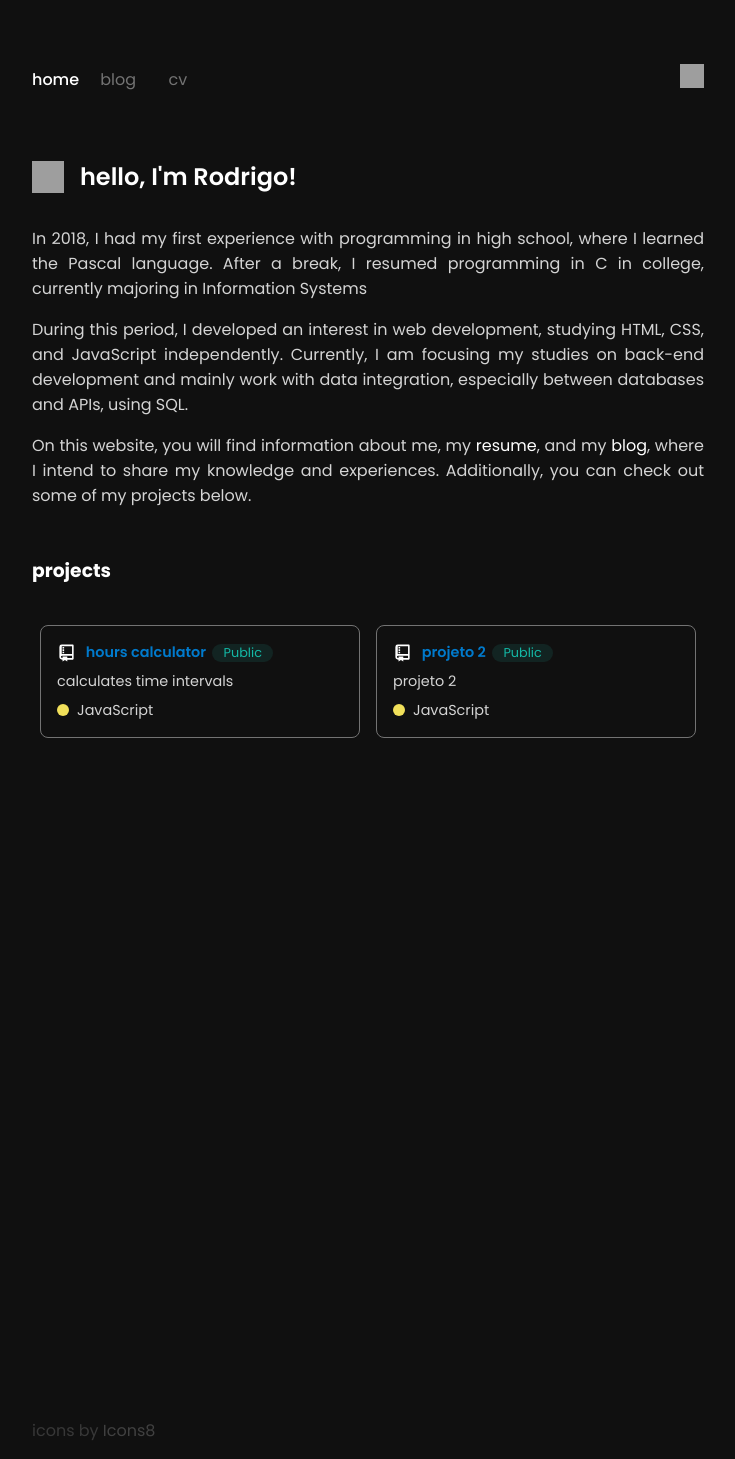
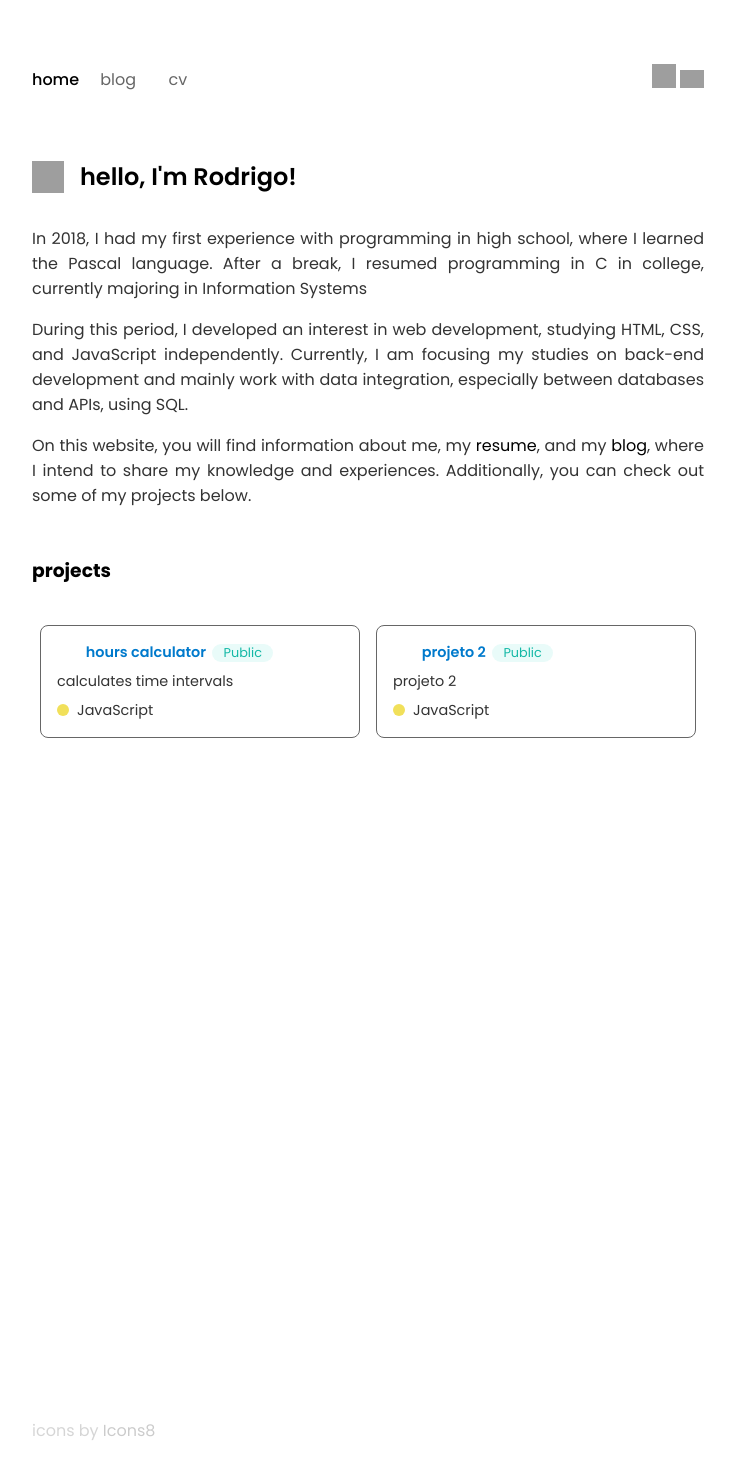
Before and after one commit to rodrigoacs/lab, a PHP site: page / in a window 1280 px wide. Shown: the whole page, without its empty margins (272-1007 px from the left). Run offline with PHP 8.4, Linux system fonts and the light colour scheme; some libraries are stand-ins or nearby versions; grey boxes are pictures that could not be loaded.

Commit message:
chore: mudança de tema

```diff
--- a/index.html
+++ b/index.html
@@ -21,7 +21,12 @@
       <a class="link" href="blog">blog</a>
       <a class="link" href="cv">cv</a>
     </div>
-    <a id="change-language"></a>
+    <div>
+      <a id="change-language"></a>
+      <a id="change-theme"><img
+          src="https://raw.githubusercontent.com/microsoft/fluentui-emoji/main/assets/New%20moon/3D/new_moon_3d.png"
+          alt="" id="change-theme-img" style="width: 1.5rem;"></a>
+    </div>
   </nav>
   <main class="ajax">
   </main>
--- a/script.js
+++ b/script.js
@@ -1,5 +1,7 @@
-const changeLanguageIcon = document.getElementById('change-language');
+const changeLanguageIcon = document.getElementById('change-language')
 const main = document.querySelector('main')
+const root = document.documentElement
+const img = document.getElementById('change-theme-img')
 const languageOptions = {
   'en-US': {
     icon: 'https://img.icons8.com/fluency/48/brazil-circular.png',
@@ -9,12 +11,12 @@ const languageOptions = {
     icon: 'https://img.icons8.com/fluency/48/usa-circular.png',
     jsonFile: './pt-BR.json',
   },
-};
+}
 
 loadPage('home')
 
 let language = navigator.language || navigator.userLanguage
-let links = document.querySelectorAll('a:not(#change-language')
+let links = document.querySelectorAll('.link:not(#change-language)')
 links.forEach(link => {
   link.addEventListener('click', function (e) {
     e.preventDefault()
@@ -26,10 +28,15 @@ links.forEach(link => {
 window.onload = function () {
   loadContent(language)
   updateLanguageIcon(language)
+  if (window.matchMedia && window.matchMedia('(prefers-color-scheme: dark)').matches) {
+    setDark(root, img)
+  } else {
+    setLight(root, img)
+  }
 }
 
 function updateLanguageIcon(language) {
-  changeLanguageIcon.innerHTML = `<img width="24" height="24" src="${languageOptions[language].icon}" alt="${language}-circular"/>`;
+  changeLanguageIcon.innerHTML = `<img width="24" height="24" src="${languageOptions[language].icon}" alt="${language}-circular"/>`
 }
 
 function loadPage(pageId) {
@@ -80,11 +87,35 @@ function activeDownload() {
       downloadButton.addEventListener('click', () => {
         window.print()
       })
-    }, 500);
+    }, 500)
   }
 }
 
 const observer = new MutationObserver(() => {
   loadContent(language)
   activeDownload()
-}).observe(document.body.querySelector('.ajax'), { attributes: true, childList: true, subtree: false });
+}).observe(document.body.querySelector('.ajax'), { attributes: true, childList: true, subtree: false })
+
+let theme = document.getElementById('change-theme')
+theme.addEventListener('click', changeTheme)
+
+function changeTheme() {
+  if (root.classList.contains('light-mode')) {
+    setDark(root, img)
+  } else {
+    setLight(root, img)
+  }
+}
+
+function setDark(root, img) {
+  root.classList.remove('light-mode')
+  root.classList.add('dark-mode')
+  img.src = 'https://raw.githubusercontent.com/microsoft/fluentui-emoji/main/assets/Sun/3D/sun_3d.png'
+}
+
+function setLight(root, img) {
+
+  root.classList.remove('dark-mode')
+  root.classList.add('light-mode')
+  img.src = 'https://raw.githubusercontent.com/microsoft/fluentui-emoji/main/assets/New%20moon/3D/new_moon_3d.png'
+}
--- a/style.css
+++ b/style.css
@@ -1,12 +1,44 @@
 :root {
+  transition: all .3s ease;
   --color-primary: #101010;
-  --color--black: #000;
+  --color-black: #000;
+  --color-hover: #181818;
   --color-text-primary: #fff;
   --color-text-secondary: #d4d4d4;
   --color-text-unfocused: #737373;
   --color-text-highlight: #5df80f;
-  --javascript: #f1e05a;
+  --color-javascript: #f1e05a;
   --color-text-blue: #007acc;
+  --color-public-bg: rgba(45, 212, 191, .1);
+  --color-public: rgb(20, 184, 166);
+}
+
+.light-mode {
+  --color-primary: #fff;
+  --color-black: #f2f2f2;
+  --color-hover: #e8e8e8;
+  --color-text-primary: #000;
+  --color-text-secondary: #333;
+  --color-text-unfocused: #666;
+  --color-text-highlight: #007acc;
+  --color-javascript: #f1e05a;
+  --color-text-blue: #007acc;
+  --color-public-bg: rgba(45, 212, 191, .1);
+  --color-public: rgb(20, 184, 166);
+}
+
+.dark-mode {
+  --color-primary: #101010;
+  --color-black: #000;
+  --color-hover: #181818;
+  --color-text-primary: #fff;
+  --color-text-secondary: #d4d4d4;
+  --color-text-unfocused: #737373;
+  --color-text-highlight: #5df80f;
+  --color-javascript: #f1e05a;
+  --color-text-blue: #007acc;
+  --color-public-bg: rgba(45, 212, 191, .1);
+  --color-public: rgb(20, 184, 166);
 }
 
 * {
--- a/tst.html
+++ /dev/null
@@ -1,3 +0,0 @@
-<img src="https://raw.githubusercontent.com/microsoft/fluentui-emoji/main/assets/E-mail/3D/e-mail_3d.png" class="icon-small">
-<img src="https://raw.githubusercontent.com/microsoft/fluentui-emoji/main/assets/Spiral%20calendar/3D/spiral_calendar_3d.png" class="icon-small">
-<img src="https://raw.githubusercontent.com/microsoft/fluentui-emoji/main/assets/House%20with%20garden/3D/house_with_garden_3d.png" class="icon-small">
```
Also changed, not shown: other parts of style.css (+18 -10 lines).
